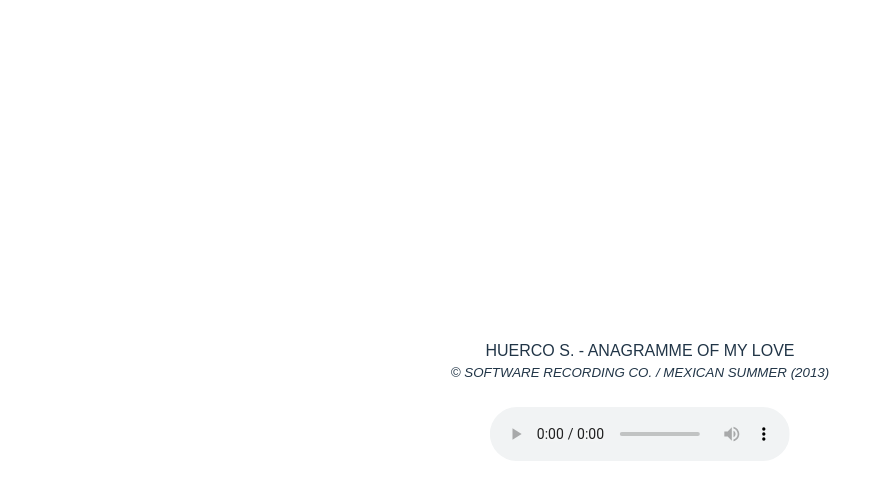
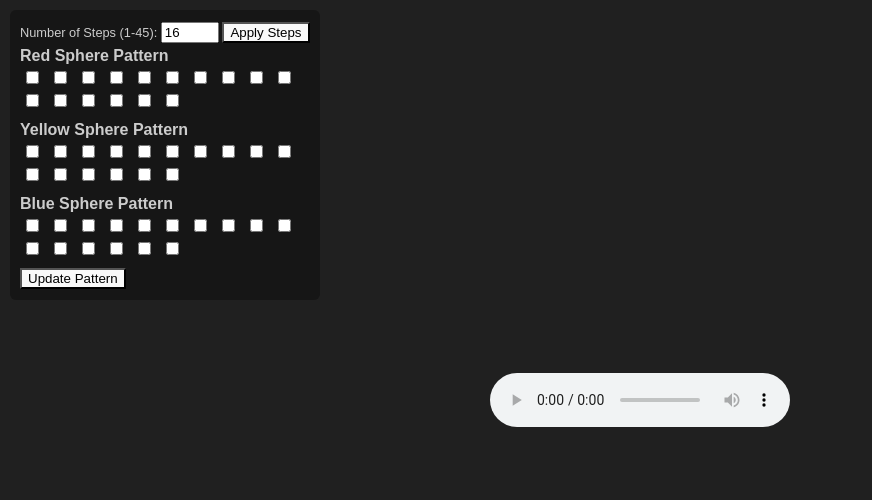
Before and after one commit to math-eaton/sound-species, a website built with Vite: page index.html in a window 1280 px wide. Shown: the whole page, without its empty margins (0-872 px from the left). Built offline with nearby package versions, Linux system fonts and the light colour scheme.

Commit message:
add user input sequencer

```diff
--- a/index.html
+++ b/index.html
@@ -7,12 +7,36 @@
     <link rel="stylesheet" href="/src/style.css" />
   </head>
 <body>
-<div id="playerContainer">
-  <span>HUERCO S. - ANAGRAMME OF MY LOVE</span>
-  <small><em>&#169; SOFTWARE RECORDING CO. / MEXICAN SUMMER (2013)</em></small>
-  <br>
-  <audio id="audioPlayer" src="/assets/sounds/huercoS.mp3" controls loop></audio>
-</div>
+  <div id="uiContainer">
+    <label>Number of Steps (1-45):
+      <input id="stepsInput" type="number" min="1" max="45" value="16" />
+    </label>
+    <button id="applyStepsBtn">Apply Steps</button>
+
+    <div class="instrument-block">
+      <strong>Red Sphere Pattern</strong>
+      <div id="redPattern" class="checkbox-grid"></div>
+    </div>
+    <div class="instrument-block">
+      <strong>Yellow Sphere Pattern</strong>
+      <div id="yellowPattern" class="checkbox-grid"></div>
+    </div>
+    <div class="instrument-block">
+      <strong>Blue Sphere Pattern</strong>
+      <div id="bluePattern" class="checkbox-grid"></div>
+    </div>
+    <button id="updatePatternBtn">Update Pattern</button>
+  </div>
+
+  <!-- The audio player from your original code. Include it if needed: -->
+  <div id="playerContainer">
+    <audio
+      id="audioPlayer"
+      src="assets/sounds/huercoS.mp3"
+      controls
+    ></audio>
+  </div>
+
 <script type="module" src="/src/main.js"></script>
 </body>
 </html>
--- a/src/main.js
+++ b/src/main.js
@@ -30,16 +30,11 @@
       // The next copy should generate every 4 beats => spawnInterval = measureDuration
       const spawnInterval = measureDuration;
 
-// The user wants 3 spheres on: beat 1 (time=0), & of 2 (time=1.5), beat 3 (time=2)
-const beatTimes = [0, 1.5, 2];
-const beatFractions = beatTimes.map((t) => t / 4);
-const spherePhaseOffsets = beatFractions.map((f) => -2 * Math.PI * f);
-
       // ===================== 3. ELLIPSE GEOMETRY (LOCAL XZ) =====================
       function createEllipseGeometry(a, b, segments = 120) {
         const ellipseCurve = new THREE.EllipseCurve(
-    0, 0,   // center
-    a, b,   // radii
+          0, 0, // center
+          a, b, // radii
           0, 2 * Math.PI
         );
         const points = ellipseCurve.getPoints(segments);
@@ -48,8 +43,8 @@
         const arr = geom.attributes.position.array;
         for (let i = 0; i < arr.length; i += 3) {
           const oldY = arr[i + 1];
-    arr[i + 1] = 0;        // Flatten to Y=0
-    arr[i + 2] = oldY;     // Move old Y to Z
+          arr[i + 1] = 0; // Flatten to Y=0
+          arr[i + 2] = oldY; // Move old Y to Z
         }
         return geom;
       }
@@ -58,7 +53,96 @@
       const b = 7;
       const ellipseGeom = createEllipseGeometry(a, b);
 
-// ===================== 4. CREATE ONE ORBIT GROUP (PER MEASURE) =====================
+      // ===================== 4. GLOBAL PATTERNS & UI LOGIC =====================
+      // We store 3 separate pattern arrays, one for each "sphere/instrument"
+      // Default to 16 steps. Each is an array of boolean: true=active step, false=inactive.
+      let numSteps = 16;
+      let patterns = [
+        new Array(numSteps).fill(false), // Red
+        new Array(numSteps).fill(false), // Yellow
+        new Array(numSteps).fill(false), // Blue
+      ];
+
+      // Create some quick helpers for building & reading pattern checkboxes:
+      function buildCheckboxes(containerId, instrumentIndex) {
+        const container = document.getElementById(containerId);
+        container.innerHTML = ""; // Clear existing
+
+        for (let i = 0; i < numSteps; i++) {
+          const checkbox = document.createElement("input");
+          checkbox.type = "checkbox";
+          checkbox.checked = patterns[instrumentIndex][i];
+          checkbox.dataset["stepIndex"] = i;
+          checkbox.dataset["instIndex"] = instrumentIndex;
+          // For clarity, you can add a label if you want step numbers visible:
+          // but the grid is small, so we’ll skip labeling each step.
+
+          container.appendChild(checkbox);
+        }
+      }
+
+      function rebuildAllCheckboxes() {
+        buildCheckboxes("redPattern", 0);
+        buildCheckboxes("yellowPattern", 1);
+        buildCheckboxes("bluePattern", 2);
+      }
+
+      function readPatternsFromUI() {
+        // For each instrument container, read all checkboxes
+        ["redPattern","yellowPattern","bluePattern"].forEach((id, instIdx) => {
+          const container = document.getElementById(id);
+          const checkboxes = container.querySelectorAll("input[type='checkbox']");
+          checkboxes.forEach((cb) => {
+            const stepIndex = Number(cb.dataset["stepIndex"]);
+            patterns[instIdx][stepIndex] = cb.checked;
+          });
+        });
+      }
+
+      // Initialize UI with 16 toggles each
+      rebuildAllCheckboxes();
+
+      const stepsInput = document.getElementById("stepsInput");
+      const applyStepsBtn = document.getElementById("applyStepsBtn");
+      const updatePatternBtn = document.getElementById("updatePatternBtn");
+
+      applyStepsBtn.addEventListener("click", () => {
+        // Use the new step count
+        const newVal = parseInt(stepsInput.value, 10);
+        if (isNaN(newVal) || newVal < 1 || newVal > 45) return;
+
+        numSteps = newVal;
+        // Rebuild the pattern arrays (preserving old data if smaller or larger)
+        patterns = patterns.map(oldArr => {
+          const newArr = new Array(numSteps).fill(false);
+          for (let i = 0; i < Math.min(numSteps, oldArr.length); i++) {
+            newArr[i] = oldArr[i];
+          }
+          return newArr;
+        });
+        rebuildAllCheckboxes();
+      });
+
+      updatePatternBtn.addEventListener("click", () => {
+        readPatternsFromUI();
+      });
+
+      // ===================== 5. CREATE ONE ORBIT GROUP (PER MEASURE) =====================
+      // Now, instead of just 3 spheres with fixed offsets, we’ll create one sphere
+      // for each "active" step in each instrument. We’ll store them in userData for that group.
+      const vanishDistance = 1000;  // once z < -N, remove
+      const recessionSpeed = 6;     // how fast groups recede
+      let lastSpawnTime = 0;
+
+      //  each new measure group tilted forward by -45° towards viewer
+      // + rotated out of phase from previous generation by +N°
+      const tiltAngle = -Math.PI / 4;
+      let orbitRotationOffset = 0;
+      let phaseOffset = 45; // degrees
+
+      const allGroups = [];
+      const clock = new THREE.Clock();
+
       function createOrbitGroup() {
         const group = new THREE.Group();
 
@@ -73,49 +157,42 @@
         const ellipseLine = new THREE.Line(ellipseGeom, lineMat);
         group.add(ellipseLine);
 
-  // One sphere for each placed beat
+        // For each instrument, for each step, if active => create sphere
+        const sphereGeom = new THREE.SphereGeometry(0.35, 12, 12);
+        const instrumentsColors = [0xff0000, 0xffff00, 0x0000ff];
+
         const spheres = [];
-  const sphereGeom = new THREE.SphereGeometry(0.35, 12, 12);
-
-  spherePhaseOffsets.forEach((offset, idx) => {
-    let color = 0xff0000;
-    if (idx === 1) color = 0xffff00;
-    if (idx === 2) color = 0x0000ff;
-
-
+        for (let inst = 0; inst < 3; inst++) {
+          for (let step = 0; step < numSteps; step++) {
+            if (!patterns[inst][step]) continue; // skip if inactive
             const sphereMat = new THREE.MeshBasicMaterial({
-      color,
+              color: instrumentsColors[inst],
               transparent: true,
               opacity: 0.85,
               alphaHash: 0.15,
               wireframe: false,
             });
             const sphere = new THREE.Mesh(sphereGeom, sphereMat);
-    spheres.push({ sphere, offset });
+
+            // offset = stepIndex * stepSize, plus maybe small instrument offset
+            const stepFraction = step / numSteps;
+            // 2 * Math.PI * measureFraction + offset => offset is 2 * Math.PI * stepFraction
+            // If you want an additional offset per instrument, you can add something like:
+            // + inst * (Math.PI / 6)
+            const offsetAngle = 2 * Math.PI * stepFraction;
+
+            spheres.push({ sphere, offsetAngle });
             group.add(sphere);
-  });
+          }
+        }
 
         group.userData = {
-    spheres,       // array of { sphere, offset }
+          spheres,       // array of { sphere, offsetAngle }
           birthTime: 0,  // set later
         };
 
         return group;
       }
-
-// ===================== 5. RECEDING / SPAWN LOGIC =====================
-const vanishDistance = 1000;  // once z < -N, remove
-const recessionSpeed = 6;    // how fast groups recede
-let lastSpawnTime = 0;
-
-//  each new measure group tilted forward by -45° towards viewer
-// + rotated out of phase from previous generation by +N°
-const tiltAngle = -Math.PI / 4;
-let orbitRotationOffset = 0;
-let phaseOffset = 33;
-
-const allGroups = [];
-const clock = new THREE.Clock();
 
       // ===================== 6. ANIMATION LOOP =====================
       function animate() {
@@ -146,12 +223,13 @@
           // Recede in Z
           group.position.z = -age * recessionSpeed;
 
-    // measureFraction
+          // measureFraction = [0..1] across the measure
           const measureFraction = (age / measureDuration) % 1;
 
-    // Update each sphere
-    spheres.forEach(({ sphere, offset }) => {
-      const angle = 2 * Math.PI * measureFraction + offset;
+          // Update each sphere position around the ellipse
+          spheres.forEach(({ sphere, offsetAngle }) => {
+            // angle = 2π * measureFraction + offsetAngle
+            const angle = 2 * Math.PI * measureFraction + offsetAngle;
             sphere.position.x = a * Math.cos(angle);
             sphere.position.y = 0;
             sphere.position.z = b * Math.sin(angle);
@@ -177,7 +255,6 @@
       }
 
       // ===================== 7. START ON AUDIO PLAY =====================
-
       let animationStarted = false;
       const audioElement = document.getElementById('audioPlayer');
       const playerContainer = document.getElementById('playerContainer');
@@ -185,12 +262,10 @@
       // When user presses play in the audio controls, start the clock + animation
       audioElement.addEventListener('play', () => {
         if (!animationStarted) {
-    // Reset the clock so it starts from 0
           clock.start();
           animationStarted = true;
-    // Begin Three.js animation
           animate();
         }
-  // Hide the audio element
+        // Hide the audio element if you want
         playerContainer.style.display = 'none';
       });
--- a/src/style.css
+++ b/src/style.css
@@ -22,10 +22,10 @@
 
 body {
   margin: 0;
-  display: flex;
-  place-items: center;
-  min-width: 320px;
-  min-height: 100vh;
+  margin: 0;
+  overflow: hidden;
+  background: #202020;
+  color: #ccc;
   font-family: Arial, Helvetica, sans-serif
 }
 
@@ -41,6 +41,30 @@
   z-index: 9999;
   cursor: pointer;
 }
+
+#uiContainer {
+  position: absolute;
+  top: 10px;
+  left: 10px;
+  background-color: rgba(20, 20, 20, 0.8);
+  padding: 10px;
+  border-radius: 6px;
+}
+.instrument-block {
+  margin-bottom: 8px;
+}
+.checkbox-grid {
+  display: grid;
+  grid-template-columns: repeat(auto-fit, minmax(24px, 24px));
+  gap: 4px;
+}
+label {
+  font-size: 0.8rem;
+}
+input[type="number"] {
+  width: 50px;
+}
+
 
 @media (max-width: 600px) {
   body {
```
Lines whose indentation alone changed are shown as unchanged.
